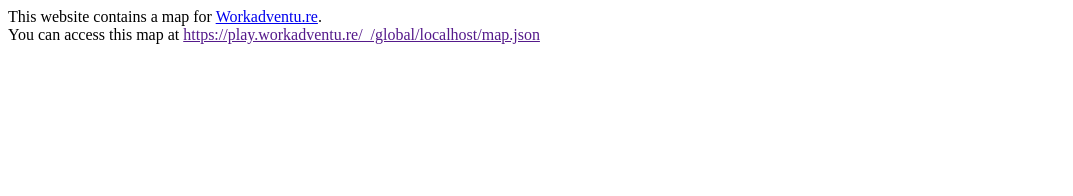
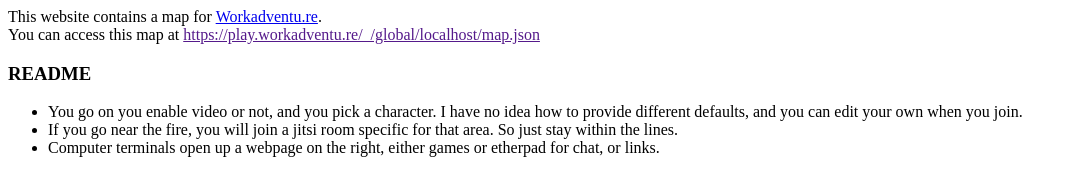
Before and after one commit to darachm/end-of-now, a plain HTML site: page index.html in a window 1280 px wide. Shown: the whole page, without its empty margins (0-1073 px from the left). Drawn offline with Linux system fonts and the light colour scheme.

Commit message:
adding readme, including for things not yet done...

```diff
--- a/index.html
+++ b/index.html
@@ -16,5 +16,20 @@
         This website contains a map for <a href="https://workadventu.re">Workadventu.re</a>.
         <br/>
         You can access this map at <a id="mapLink" href=""></a>
+
+    <h3>README</h3>
+    <ul>
+        <li>You go on you enable video or not, and you pick a character.
+            I have no idea how to provide different defaults, and you can
+            edit your own when you join.
+            </li>
+        <li>If you go near the fire, you will join a jitsi room specific for
+            that area. So just stay within the lines.
+            </li>
+        <li>Computer terminals open up a webpage on the right, either games or
+            etherpad for chat, or links.
+            </li>
+    </ul>
+
     </body>
 </html>
```
